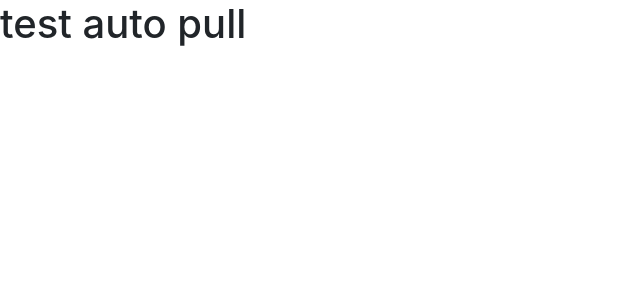
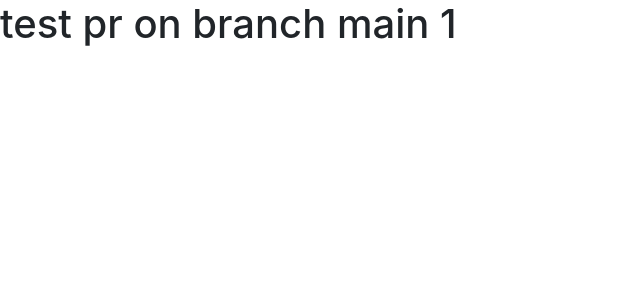
Before and after one commit to HamzaKarfa/api-platform-devops-vercel, a Next.js app in the folder pwa/: page / in a window 1280 px wide. Shown: the top 300 px of the page, without its empty margins (0-640 px from the left). Built offline with nearby package versions, Linux system fonts and the light colour scheme.

Commit message:
first push on branch main

```diff
--- a/pwa/pages/index.js
+++ b/pwa/pages/index.js
@@ -4,7 +4,7 @@ export default function App() {
   return (
     <div>
       <Link href="/">
-      	<h1>test auto pull</h1>
+      	<h1>test pr on branch main 1</h1>
       </Link>
     </div>
   )
```
